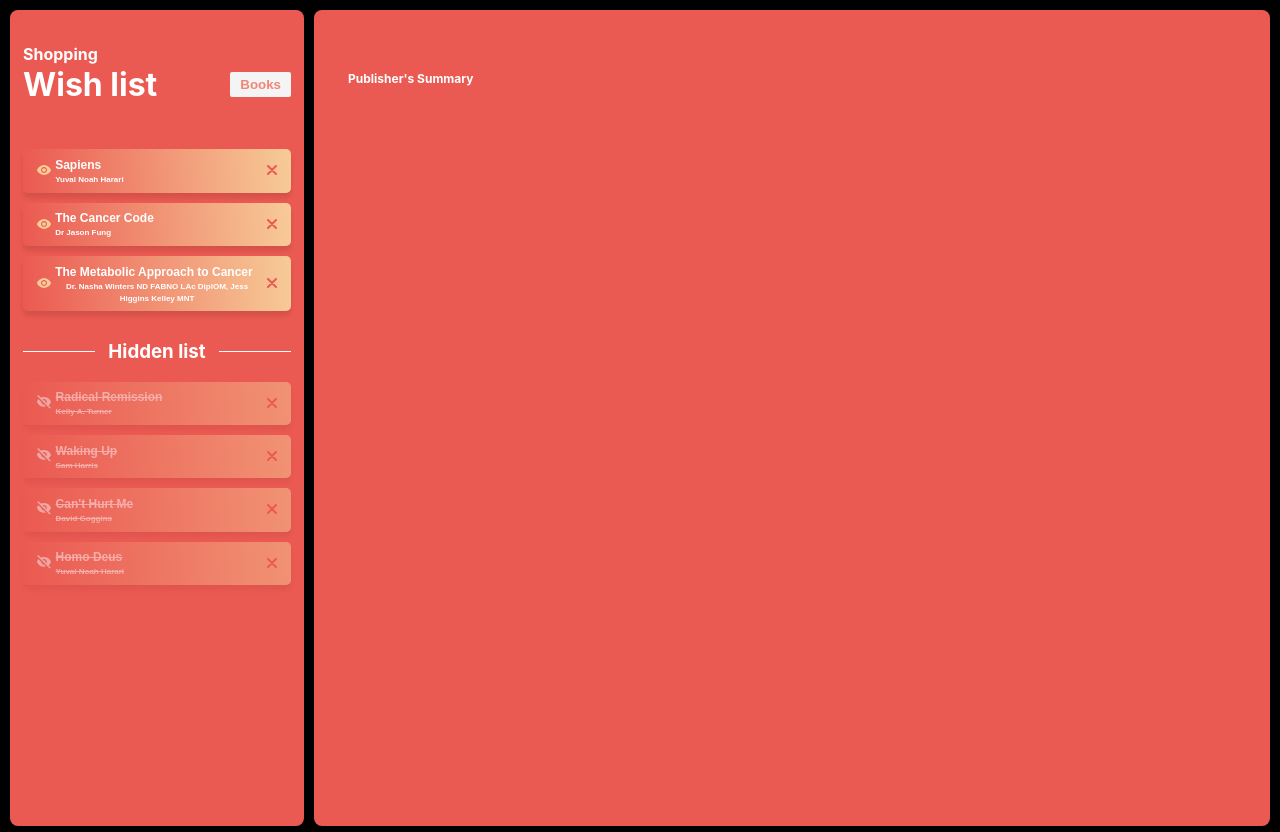
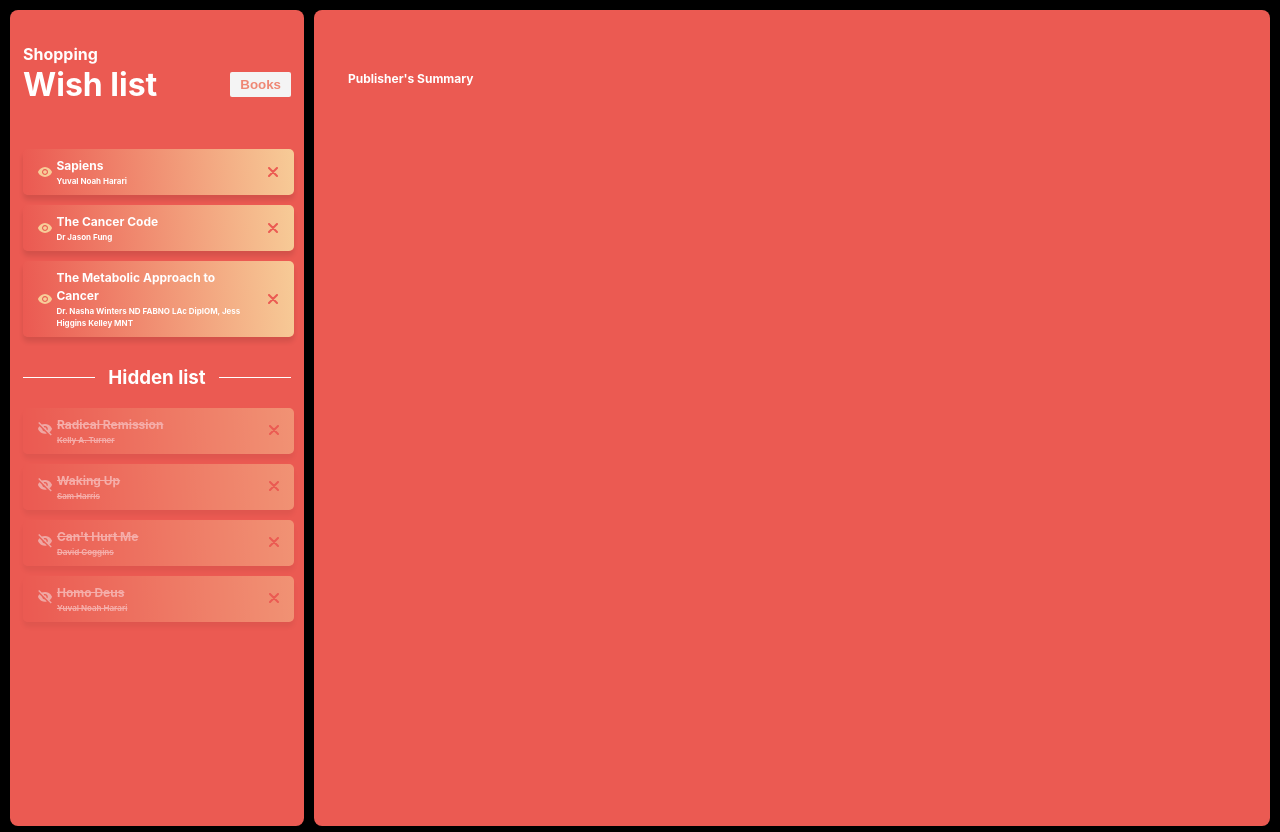
Before and after one commit to spaceInvaders007/Drag-n-Drop-, a React (Create React App) app: page / in a window 1280 px wide. Built offline with nearby package versions, Linux system fonts and the light colour scheme.

Commit message:
refactoring Book Element on Sidebar

```diff
--- a/src/components/sidebar/SidebarButton.tsx
+++ b/src/components/sidebar/SidebarButton.tsx
@@ -7,14 +7,13 @@ import VisibleIcon from "../../icons/visible.svg";
 import CloseIcon from "../../icons/close.svg";
 import React, { FC } from "react";
 
-const Button = styled.button`
+const BookElement = styled.div`
   border-radius: 5px;
   display: flex;
   background: linear-gradient(85.5deg, #eb5a52 1.03%, #f7cd98 101.63%);
   padding: 0.5em;
-  width: 100%;
+  width: 95%;
   border: none;
-  min-height: 42px;
   box-shadow: 0 5px 5px rgba(0, 0, 0, 0.1);
   margin: 0 10px 10px 0px;
   color: white;
@@ -35,6 +34,7 @@ const Title = styled.span`
   font-size: 12px;
   line-height: 18px;
   float: left;
+  text-align: left;
   text-decoration: ${({ isHidden }: { isHidden: boolean }) =>
     isHidden ? "line-through" : "none"}}
 `;
@@ -44,8 +44,9 @@ const Author = styled.span`
   font-weight: 700;
   font-size: 8px;
   line-height: 12px;
+  text-align: left;
   text-decoration: ${({ isHidden }: { isHidden: boolean }) =>
-    isHidden ? "line-through" : "none"}}
+    isHidden ? "line-through" : "none"}};
 `;
 
 const TitleAuthorWrap = styled.span`
@@ -71,12 +72,12 @@ export const SidebarButton: FC<SidebarButtonProps> = ({
   id,
   handleUpdateList,
 }) => {
-  const handleDragStart = (e: React.DragEvent<HTMLButtonElement>) => {
+  const handleDragStart = (e: React.DragEvent<HTMLDivElement>) => {
     e.dataTransfer.setData("text", `${id}`);
   };
 
   return (
-    <Button draggable onDragStart={handleDragStart} isHidden={isHidden}>
+    <BookElement draggable onDragStart={handleDragStart} isHidden={isHidden}>
       <PointerIconWrap onClick={() => handleUpdateList(id)}>
         {isHidden ? <img src={HiddenIcon} /> : <img src={VisibleIcon} />}
       </PointerIconWrap>
@@ -87,6 +88,6 @@ export const SidebarButton: FC<SidebarButtonProps> = ({
       <PointerIconWrap>
         <img src={CloseIcon} />
       </PointerIconWrap>
-    </Button>
+    </BookElement>
   );
 };
```
